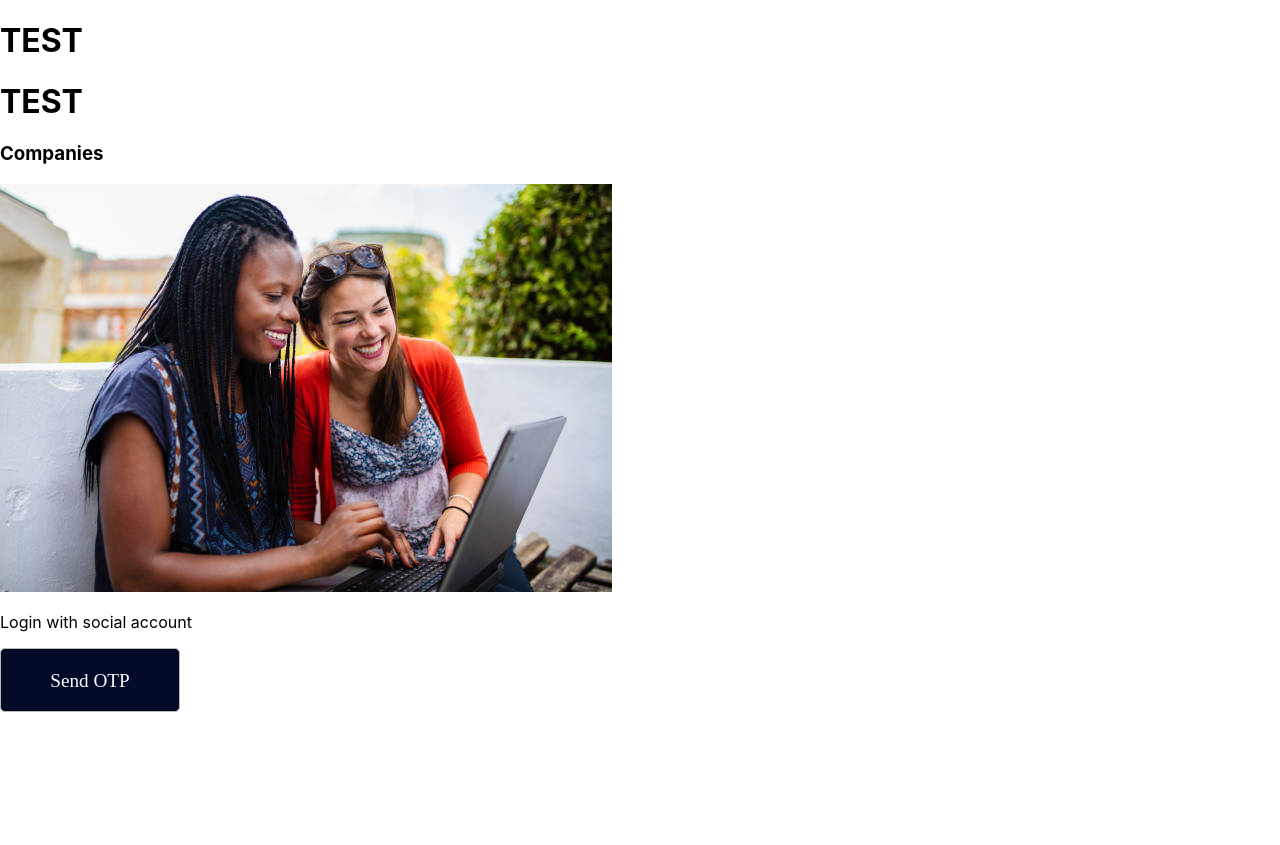
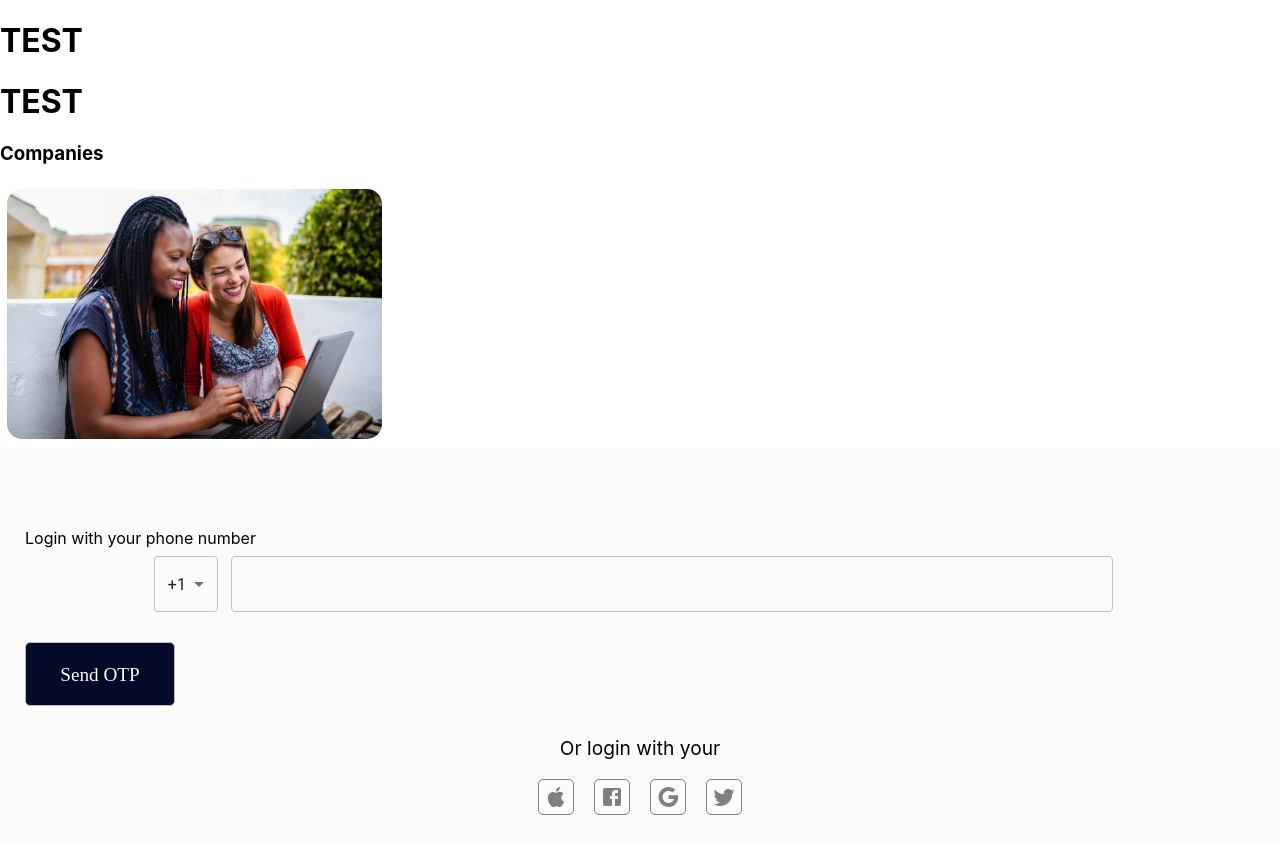
Before and after one commit to MaryamSiddiqui-ms/skincare_app, a React (Create React App) app: page / in a window 1280 px wide. Before the commit the page ends 800 px from the top, so only its background shows below. Built offline with nearby package versions, Linux system fonts and the light colour scheme.

Commit message:
Home page completed

```diff
--- a/src/components/Button/button.css
+++ b/src/components/Button/button.css
@@ -1,5 +1,5 @@
 .btn{
-    width: 180px;
+    width: 150px;
     height: 64px;
 
     font-family: 'Montserrat';
--- /dev/null
+++ b/src/components/Image/Image.jsx
@@ -0,0 +1,20 @@
+import React from 'react';
+
+function Image(props){
+
+    const mystyles = {
+        height: props.height,
+        widht: props.widht,
+        borderRadius: '15px',
+        margin: '5px 7px'
+    }
+
+    return (
+        <div className='img-container'>
+            <img style={mystyles} className='img' src={props.img} alt="Image" />
+        </div>
+
+    );
+}
+
+export default Image;
--- a/src/components/index.js
+++ b/src/components/index.js
@@ -1 +1,2 @@
 export {default as Button} from './Button/Button';
+export {default as Image} from './Image/Image';
--- a/src/pages/Home/Home.jsx
+++ b/src/pages/Home/Home.jsx
@@ -1,29 +1,75 @@
 import React, { useState } from 'react';
+import './home.css'
 import home_img from '../../assets/home_img.jpg'
-import {Button} from './../../components';
+import {Button, Image} from './../../components';
+import TextField from '@mui/material/TextField';
+import MenuItem from '@mui/material/MenuItem';
+import AppleIcon from '@mui/icons-material/Apple';
+import FacebookIcon from '@mui/icons-material/Facebook';
+import GoogleIcon from '@mui/icons-material/Google';
+import TwitterIcon from '@mui/icons-material/Twitter';
+
+const countries = [
+  {
+    value: 'USD',
+    label: '+1',
+  },
+];
+
 
 function Home() {
   const [companyTitle, setCompanyTitle] = useState('TEST'); // Set default company title
   const [companySubTitle, setCompanySubTitle] = useState('Companies'); // Set default company title
-
-  function handleSendOTP() {
-    // Code to load the next screen goes here
-  }
-
-  function handleLoginSocial() {
-    // Code to load the next screen goes here
-  }
+  const [country, setCountry] = useState('USD');
 
   return (
     <div>
       <h1>{companyTitle}</h1>
       <h1>{companyTitle}</h1>
       <h3>{companySubTitle}</h3>
-      <img src={home_img} />
-      <p>Login with social account</p>
+      <Image
+        img = {home_img}
+        height = "250px"
+        width = "340px"
+      />
+      <div className='lower-home'>
 
-
-      <Button txt="Send OTP" theme='dark' />
+        <p style={{margin: '8px 15px', marginTop: '50px'}}>Login with your phone number</p>
+        <div className='input-field-container'>
+          <TextField
+            id="outlined-select-currency"
+            select
+            label=""
+            value={country}
+          >
+            {countries.map((option) => (
+              <MenuItem key={option.value} value={option.value}>
+                {option.label}
+              </MenuItem>
+            ))}
+          </TextField>
+          <TextField id="outlined-basic" label="" variant="outlined"
+            sx={{
+              margin: '0 13px',
+              width: '70%'
+            }}
+          />
+        </div>
+        <div className='otp-btn-container'>
+          <Button txt="Send OTP" theme='dark' />
+        </div>
+        <p
+          style={{fontSize: '1.2rem', textAlign: 'center'}}
+        >
+          Or login with your
+        </p>
+        <div className='icon-container'>
+          <AppleIcon sx = {{margin: '0 10px', border: '1px solid gray', padding: '5px', borderRadius: '5px'}} />
+          <FacebookIcon sx = {{margin: '0 10px', border: '1px solid gray', padding: '5px', borderRadius: '5px'}} />
+          <GoogleIcon sx = {{margin: '0 10px', border: '1px solid gray', padding: '5px', borderRadius: '5px'}} />
+          <TwitterIcon sx = {{margin: '0 10px', border: '1px solid gray', padding: '5px', borderRadius: '5px'}} />
+        </div>
+      </div>
     </div>
   );
 }
--- /dev/null
+++ b/src/pages/Home/home.css
@@ -0,0 +1,22 @@
+.input-field-container{
+    display: flex;
+    align-items: center;
+    justify-content: center;
+    width: 100%;
+}
+
+.icon-container{
+    width: 100%;
+    display: flex;
+    justify-content: center;
+    color: gray;
+}
+
+.otp-btn-container{
+    margin: 30px 15px;
+}
+
+.lower-home{
+    background-color: #fbfbfb;
+    padding: 30px 10px
+}
```
